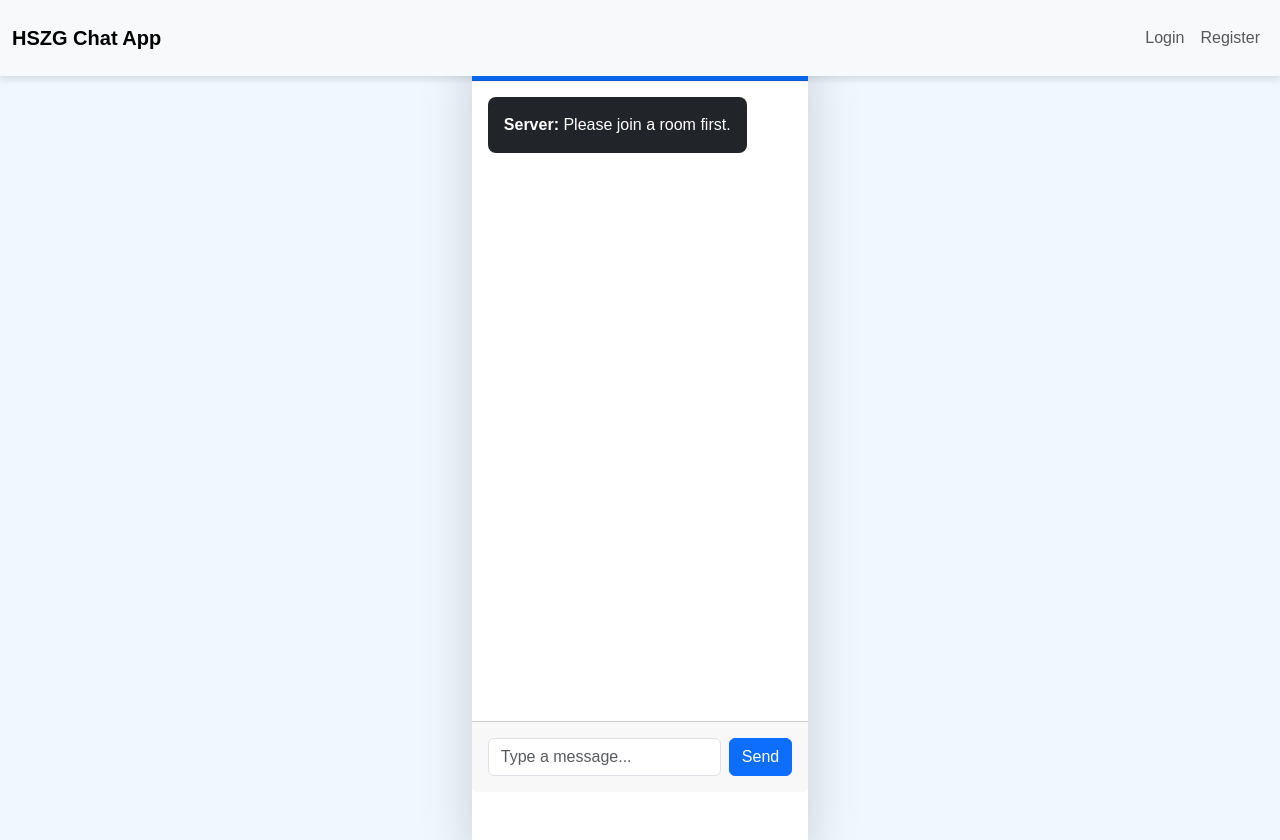
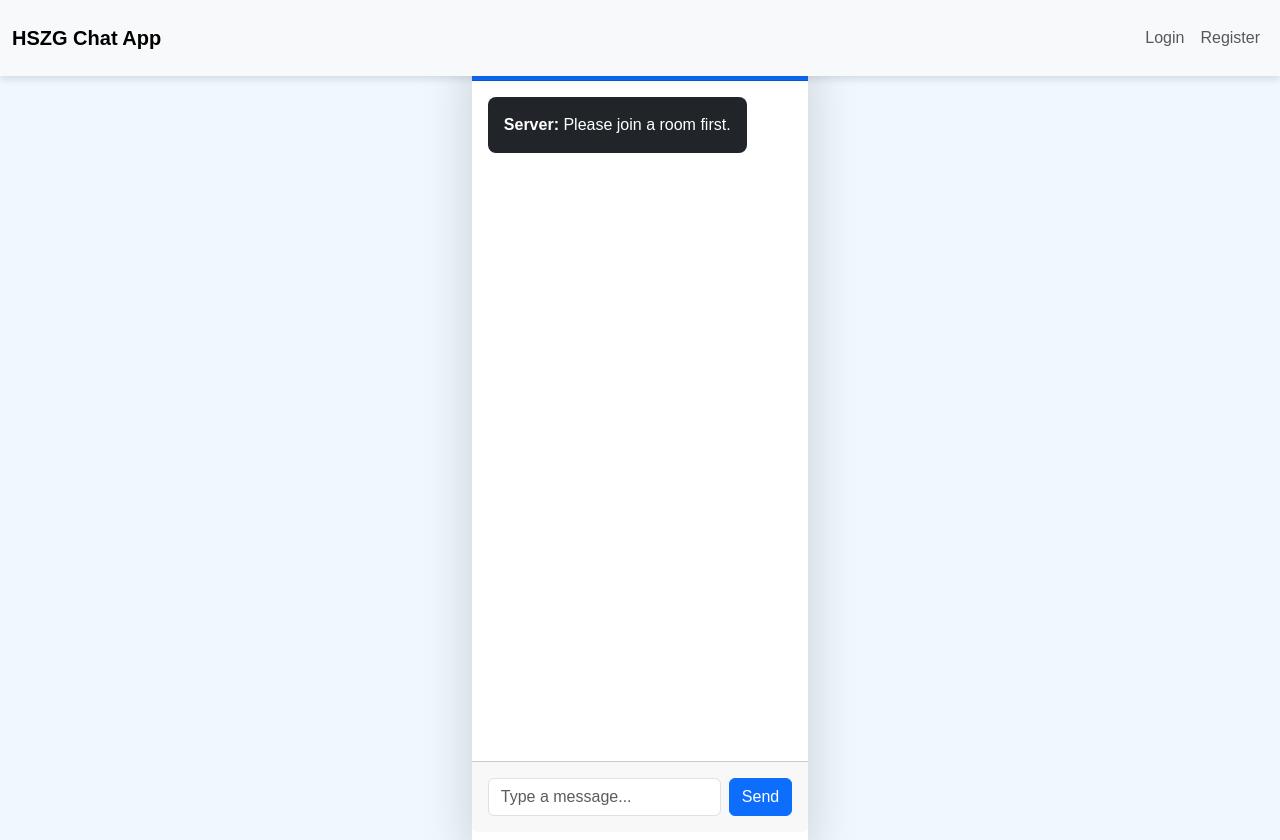
Before and after one commit to NiklasKaulfers/Chat-App-Angular, an Angular app: page /chat in a window 1280 px wide. Built offline with nearby package versions, Linux system fonts and the light colour scheme.

Commit message:
and another one

```diff
--- a/src/app/components/chat/chat.component.css
+++ b/src/app/components/chat/chat.component.css
@@ -1,10 +1,15 @@
 .chat-box {
-  max-height: 80vh;
+  max-height: calc(100vh - 120px); /* Adjust for navbar/footer */
   min-height: 70vh;
   display: flex;
   flex-direction: column;
 }
+
+.d-flex.vh-100 {
+  width: 100vw;
+}
+
 .card {
   width: 100%;
-  max-width: none;
+  height: 100%;
 }
--- a/src/app/components/chat/chat.component.html
+++ b/src/app/components/chat/chat.component.html
@@ -1,6 +1,6 @@
-<div class="d-flex flex-column vh-100">
+<div class="d-flex flex-column vh-100 w-100">
   <div class="flex-grow-1 d-flex flex-column bg-light w-100">
-    <div class="card shadow-lg rounded-0 w-100 h-100 border-0">
+    <div class="card shadow-lg rounded-0 flex-grow-1 border-0">
       <div class="card-header bg-primary text-white">
         <h5 class="mb-0">Chat Room: {{ room || 'Lobby' }}</h5>
       </div>
```
